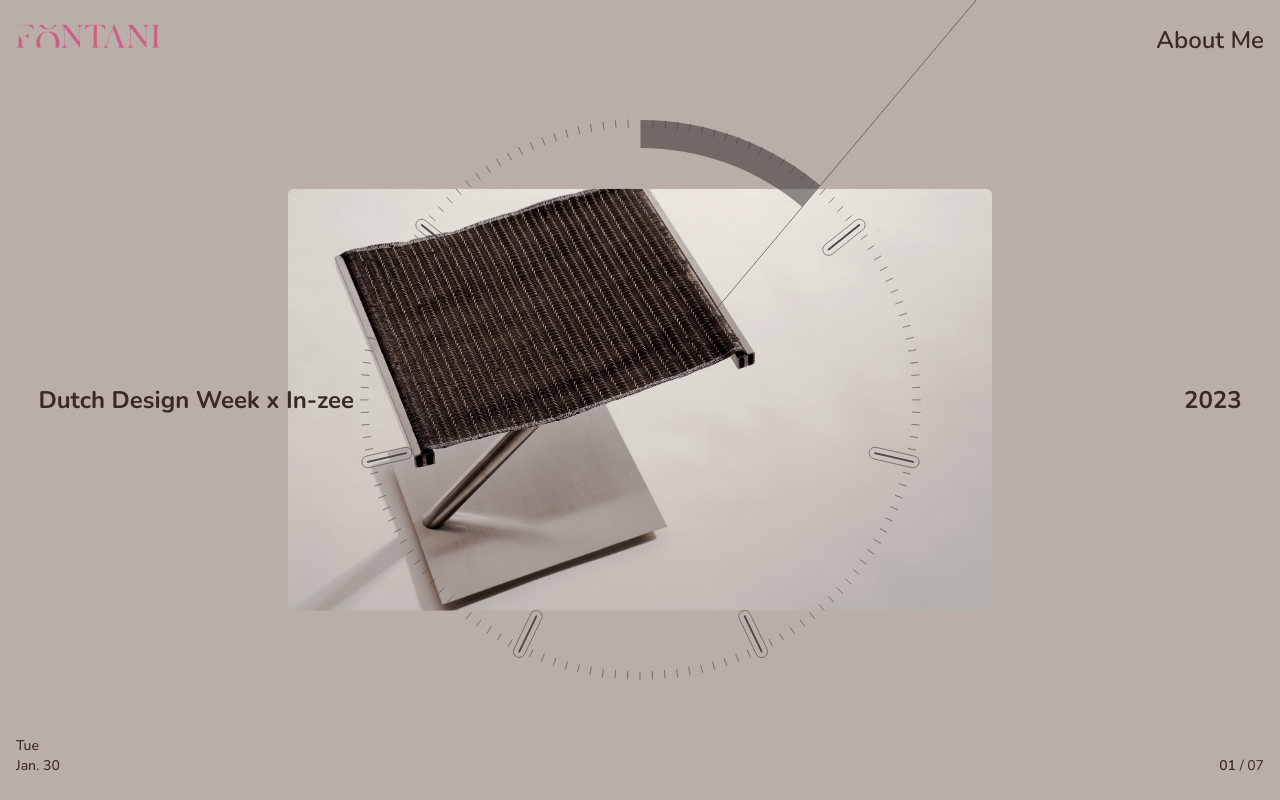
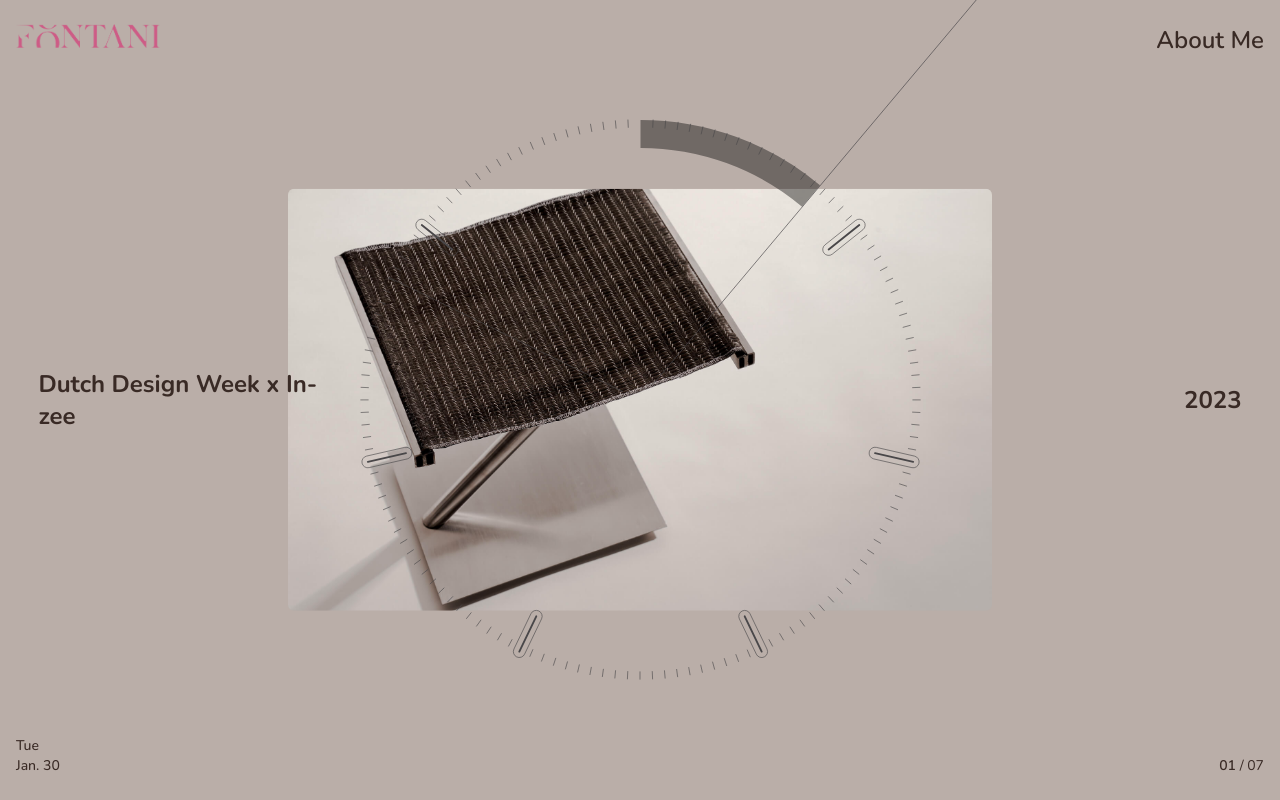
Before and after one commit to irfansaeedkhan/fontani-project, a Next.js app: page / in a window 1280 px wide. Built offline with nearby package versions, Linux system fonts and the light colour scheme.

Commit message:
fix: text size fixed

```diff
--- a/app/page.jsx
+++ b/app/page.jsx
@@ -328,7 +328,7 @@ export default function Home() {
           className="w-full h-full scale-[2.5] lg:scale-[2] absolute inset-0"
         />
       </div>
-      <div className="text-gray-300 font-bold text-lg lg:text-2xl absolute top-[75%] lg:top-[50%] left-[3%] lg:translate-y-[-50%] overflow-hidden h-[60px] flex justify-center items-center max-w-[50%]">
+      <div className="text-gray-300 font-bold text-lg lg:text-2xl absolute top-[75%] lg:top-[50%] left-[3%] lg:translate-y-[-50%] overflow-hidden h-[60px] flex justify-center items-center max-w-[50%] md:max-w-[22%]">
         <h2 className="revealing-text" style={{ color: uiState.textColor }}>
           {uiState.websiteName}
         </h2>
```
